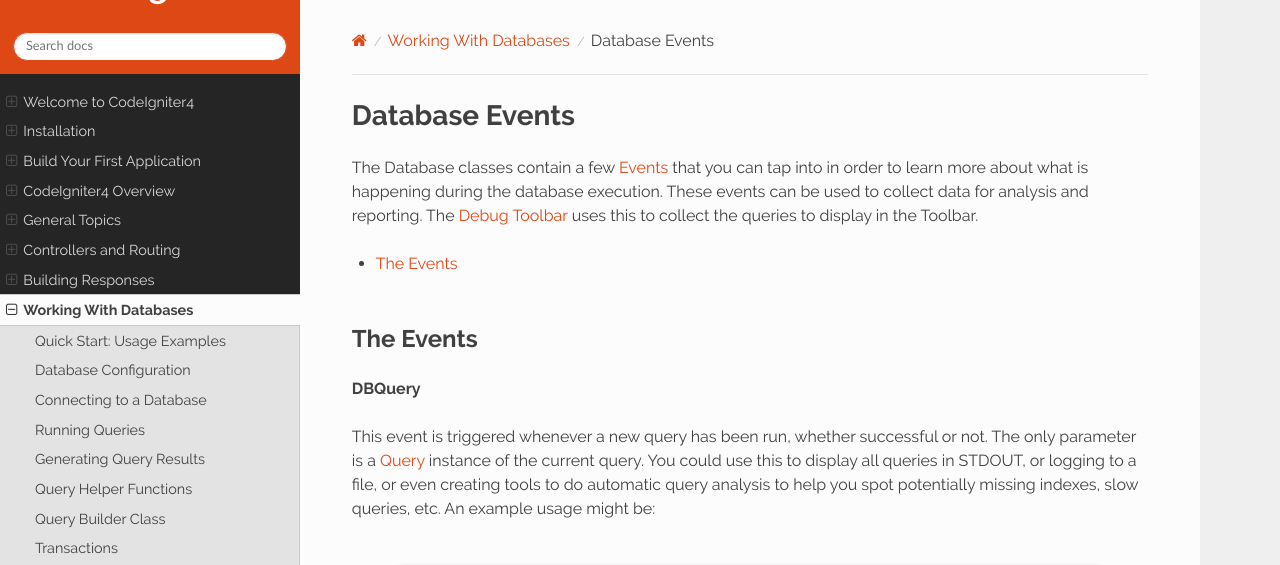
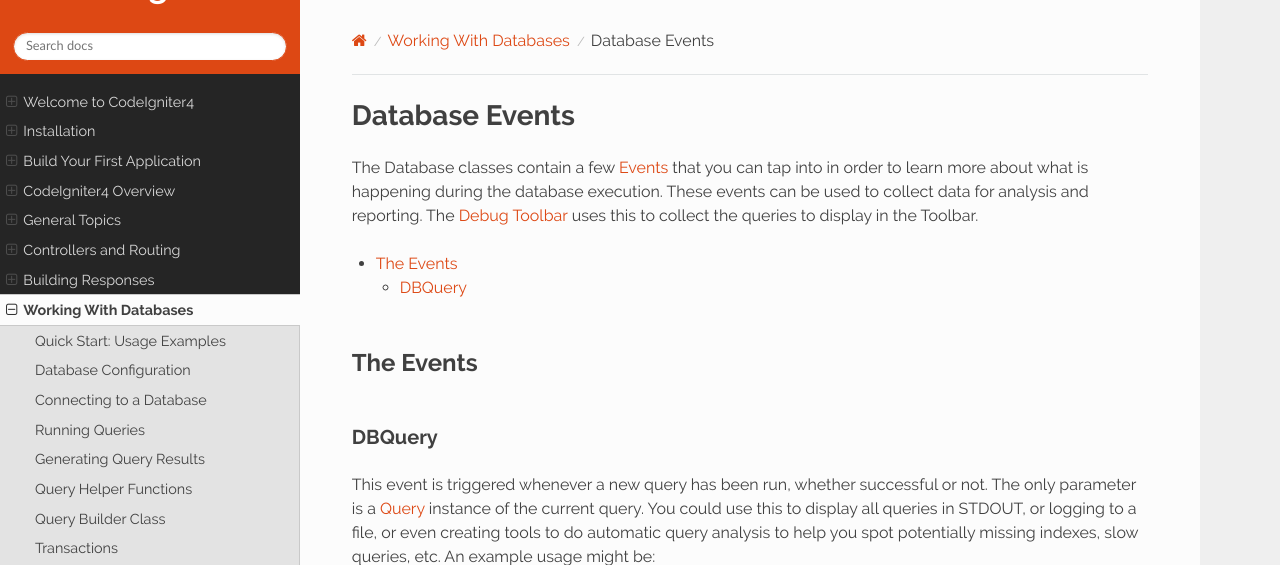
Before and after one commit to NEKOGET/ci4_user_guide_src, a Sphinx documentation site: the page built from source/database/events.rst, in a window 1280 px wide and 951 px high, cut to the strip 0-565 px from the top of the window. Built offline with Sphinx 7.4.7 and the Read the Docs theme 2.0.0, drawn with Linux system fonts in a browser that asks for light colours.

Commit message:
docs: fix title underline

```diff
--- a/source/database/events.rst
+++ b/source/database/events.rst
@@ -11,11 +11,12 @@ uses this to collect the queries to display in the Toolbar.
     :local:
     :depth: 2
 
-==========
+**********
 The Events
-==========
+**********
 
-**DBQuery**
+DBQuery
+=======
 
 This event is triggered whenever a new query has been run, whether successful or not. The only parameter is
 a :doc:`Query </database/queries>` instance of the current query. You could use this to display all queries
```
